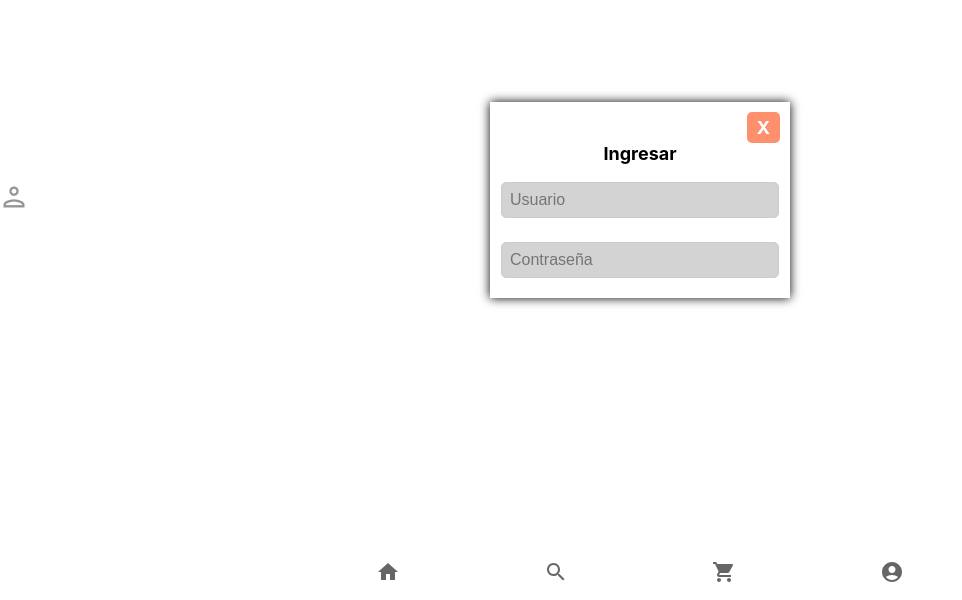
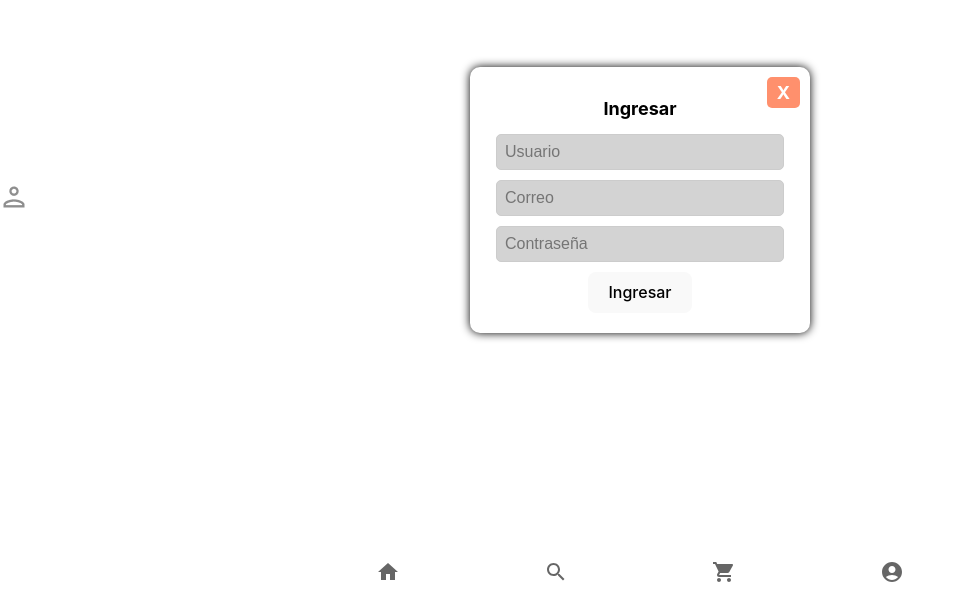
Before and after one commit to alexmeneses1996/devShop, a React (Vite) app: page /Modal in a window 1280 px wide. Shown: the part 200-800 px from the top of the page, without its empty margins (0-962 px from the left). Built offline with nearby package versions, Linux system fonts and the light colour scheme.

Commit message:
miscambios

```diff
--- a/src/components/Modal.jsx
+++ b/src/components/Modal.jsx
@@ -1,115 +1,72 @@
 import React, { useState } from 'react';
-import styled, { keyframes } from 'styled-components';
+import "../styles/Modal.css";
+
+const users = [
+    {
+        id: "1",
+        name: "Admin",
+        email: "admin@freshPrince.com",
+        password: "12345",
+    },
+];
 
 export default function Modal({ close, content }) {
   const [username, setUsername] = useState("");
+  const [email, setEmail] = useState("");
   const [password, setPassword] = useState("");
+  const [error, setError] = useState("");
+
+  const handleLogin = () => {
+    const user = users.find(
+        (u) => u.email === email && u.password === password
+    );
+
+    if (user) {
+      setError("");
+      alert(`Bienvenido, ${user.name}!`);
+    } else {
+      setError("Correo o contraseña incorrectos.");
+    }
+  };
 
   return (
-    <ModalBackArea onClick={close}>
-      <ModalArea onClick={(e) => e.stopPropagation()}>
-        <Title> Ingresar </Title>
-        <BtnClose onClick={close}> X </BtnClose>
+    <div className="modal-back" onClick={close}>
+      <div className="modal-container" onClick={(e) => e.stopPropagation()}>
+        <h1 className="modal-title">Ingresar</h1>
+        <button className="modal-close-btn" onClick={close}>X</button>
 
         {/* Inputs de usuario y contraseña */}
-          <Input
+        <input
+          className="modal-input"
           type="text"
           placeholder="Usuario"
           value={username}
           onChange={(e) => setUsername(e.target.value)}
         />
-          <br/>
-          <Input
+        <br />
+        <input
+          className="modal-input"
+          type="email"
+          placeholder="Correo"
+          value={email}
+          onChange={(e) => setEmail(e.target.value)}
+        />
+        <br />
+        <input
+          className="modal-input"
           type="password"
           placeholder="Contraseña"
           value={password}
           onChange={(e) => setPassword(e.target.value)}
         />
+        {error && <p className="modal-error">{error}</p>}
+
+        <button className="modal-login-btn" onClick={handleLogin}>
+          Ingresar
+        </button>
+
         {content}
-      </ModalArea>
-    </ModalBackArea>
+      </div>
+    </div>
   );
 }
-
-const started = keyframes`
-  from {opacity: 0;}
-  to {opacity: 1;}
-`;
-
-const ModalBackArea = styled.div`
-  width: 100%;
-  height: 100%;
-  background: #ffffff88;
-  position: fixed;
-  top: 0;
-  right: 0;
-  left: 0;
-  bottom: 0;
-  z-index: 3;
-`;
-
-const ModalArea = styled.div`
-  max-width: 90%;
-  max-height: 90%;
-  padding: 20px;
-  background: #ffffff;
-  position: relative;
-  display: flex;
-  flex-direction: column;
-  align-items: center;
-  justify-content: center;
-  width: 300px;
-  height: auto;
-  top: 50%;
-  margin: auto;
-  box-sizing: border-box;
-  transform: translateY(-50%);
-  animation: ${started} 500ms normal ;
-  box-shadow: 0 0 10px 0px #000000;
-`;
-
-const Title = styled.p`
-  text-align: center;
-  font-size: 18px;
-  font-weight: bold;
-  color: #000;
-  margin-bottom: 15px;
-`;
-
-const BtnClose = styled.button`
-  position: absolute;
-  top: 10px;
-  right: 10px;
-  color: #FFF;
-  background: #FF906D;
-  font-size: 18px;
-  font-weight: bold;
-  padding: 5px 10px;
-  border-radius: 5px;
-  outline: none;
-  border: none;
-  cursor: pointer;
-  &:hover {
-    background: #FFF;
-    color: #ff757c;
-  }
-`;
-
-const InputContainer = styled.div`
-  width: 100%;
-  display: flex;
-  flex-direction: column;
-  gap: 10px;
-  padding: 10px 0;
-`;
-
-const Input = styled.input`
-  width: 100%;
-  padding: 8px;
-  border: 1px solid #ccc;
-  border-radius: 5px;
-  outline: none;
-  font-size: 16px;
-  background-color: #d3d3d3;
-  color: #000;
-`;
--- /dev/null
+++ b/src/styles/Modal.css
@@ -0,0 +1,70 @@
+
+.modal-back {
+  width: 100%;
+  height: 100%;
+  background: rgba(255, 255, 255, 0.5);
+  position: fixed;
+  top: 0;
+  left: 0;
+  z-index: 3;
+  display: flex;
+  align-items: center;
+  justify-content: center;
+}
+
+.modal-container {
+  width: 300px;
+  padding: 20px;
+  background: #ffffff;
+  position: relative;
+  text-align: center;
+  box-shadow: 0 0 10px 0px #000000;
+  border-radius: 10px;
+}
+
+
+.modal-title {
+  font-size: 18px;
+  font-weight: bold;
+  color: #000;
+  margin-bottom: 15px;
+}
+
+
+.modal-close-btn {
+  position: absolute;
+  top: 10px;
+  right: 10px;
+  background: #FF906D;
+  color: white;
+  font-size: 18px;
+  font-weight: bold;
+  padding: 5px 10px;
+  border-radius: 5px;
+  border: none;
+  cursor: pointer;
+}
+
+.modal-close-btn:hover {
+  background: white;
+  color: #ff757c;
+}
+
+
+.modal-input {
+  width: 90%;
+  padding: 8px;
+  border: 1px solid #ccc;
+  border-radius: 5px;
+  font-size: 16px;
+  margin-bottom: 10px;
+  background-color: #d3d3d3;
+  color: #000;
+}
+
+
+.modal-error {
+  color: red;
+  font-size: 14px;
+  margin-top: 10px;
+}
```
Lines whose indentation alone changed are shown as unchanged.
